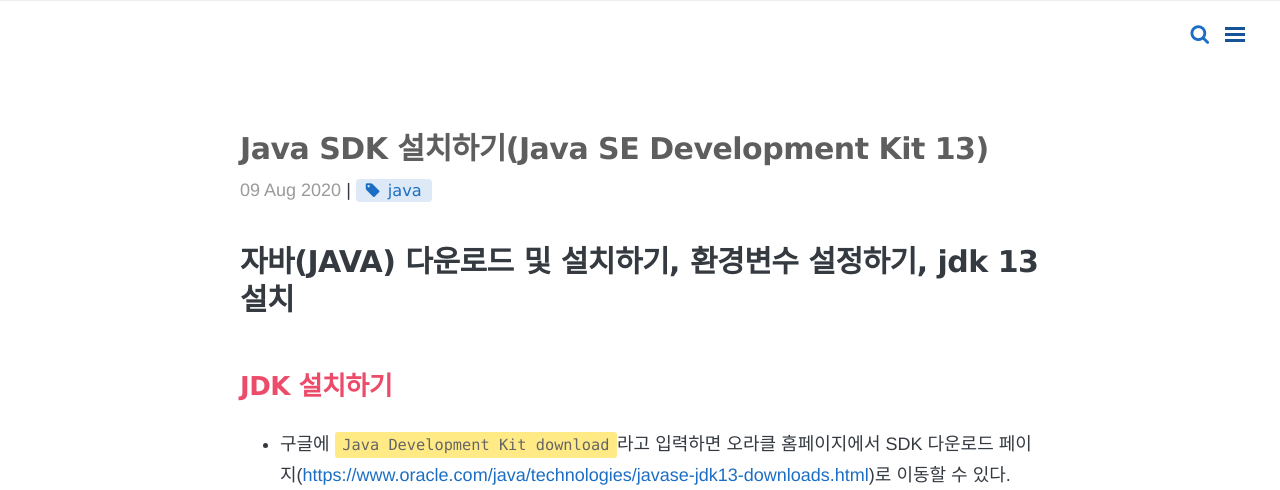
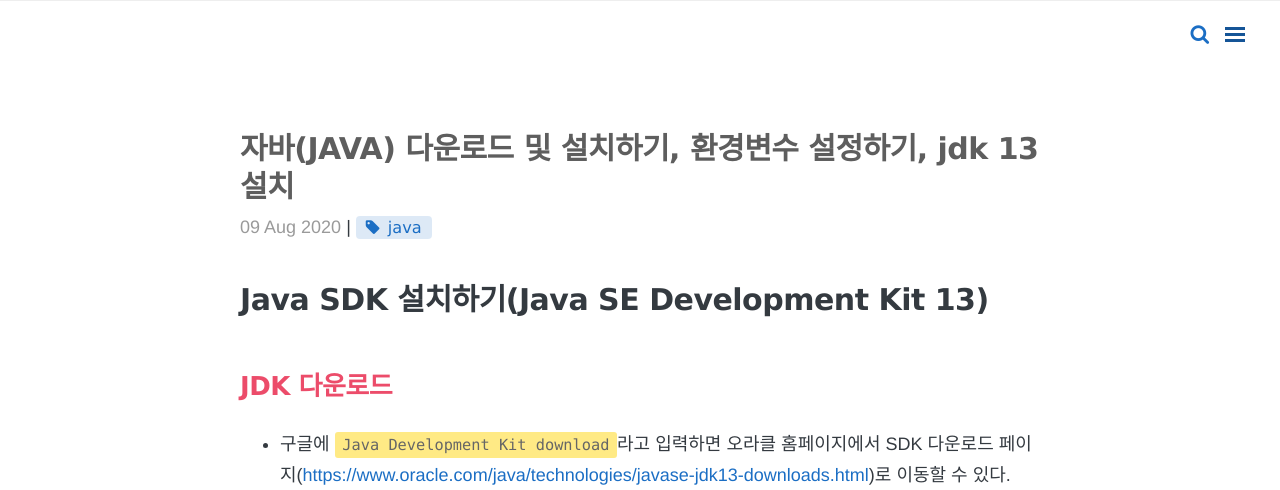
Before and after one commit to yeonsu1936/yeonsu1936.github.io, a Jekyll site: the page built from _posts/etc/2020-08-09-java_setup.md, in a window 1280 px wide and 1400 px high, cut to the strip 0-490 px from the top of the window. Built offline with Jekyll 4.4.1, drawn with Linux system fonts in a browser that asks for light colours; nearby versions of some CDN libraries; comment, search, counter and statistics services are not loaded.

Commit message:
Update 2020-08-09-java_setup.md

```diff
--- a/_posts/etc/2020-08-09-java_setup.md
+++ b/_posts/etc/2020-08-09-java_setup.md
@@ -1,12 +1,12 @@
 ---
 layout: post
-title: Java SDK 설치하기(Java SE Development Kit 13)
+title: 자바(JAVA) 다운로드 및 설치하기, 환경변수 설정하기, jdk 13 설치
 category: etc
 tags: [java]
 comments: true
 ---
-# 자바(JAVA) 다운로드 및 설치하기, 환경변수 설정하기, jdk 13 설치
-## JDK 설치하기
+# Java SDK 설치하기(Java SE Development Kit 13)
+## JDK 다운로드
 -  구글에 `Java Development Kit download`라고 입력하면 오라클 홈페이지에서 SDK 다운로드 페이지(<https://www.oracle.com/java/technologies/javase-jdk13-downloads.html>)로 이동할 수 있다.
 
 
```
Also changed, not shown: other parts of _posts/etc/2020-08-09-java_setup.md (+1 -0 lines).
